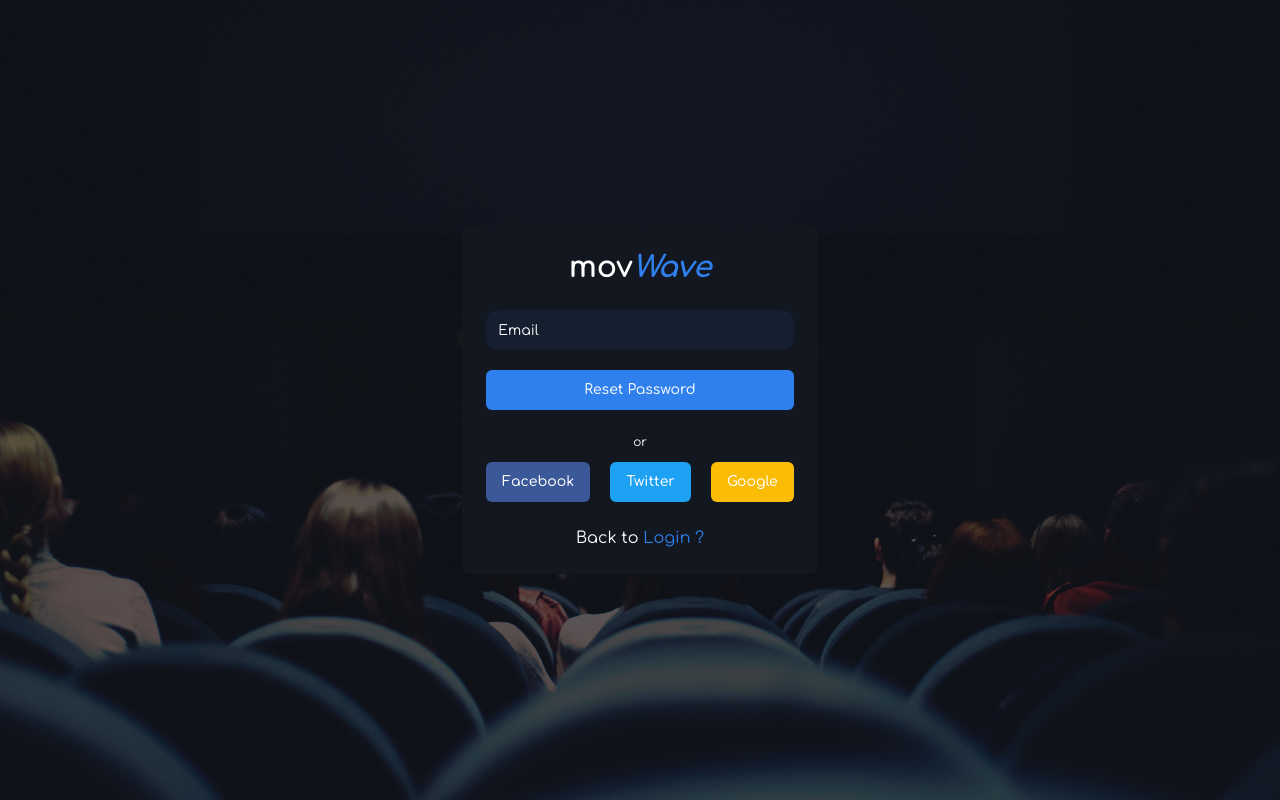
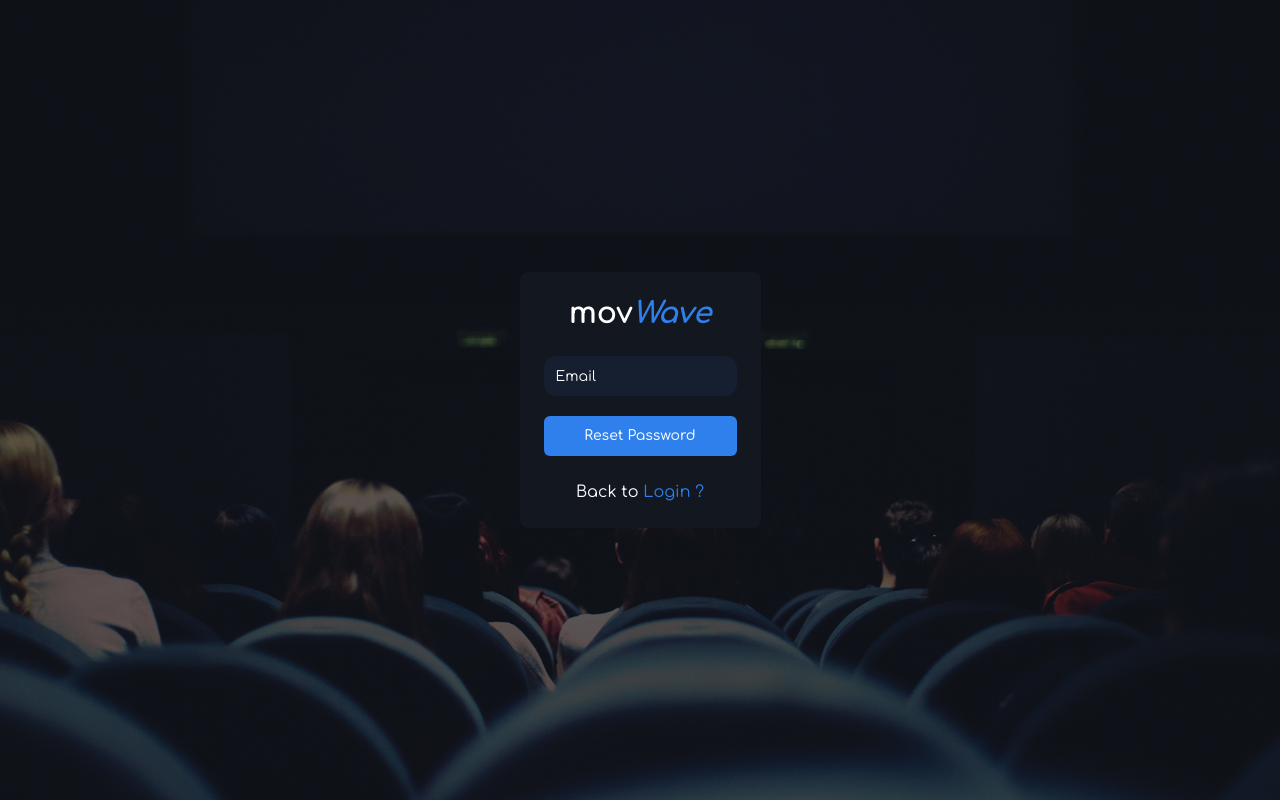
Before and after one commit to aayussraut/next-movWave, a Next.js app: page /auth/reset-password in a window 1280 px wide. Built offline with nearby package versions, Linux system fonts and the light colour scheme.

Commit message:
feat: Add showSocial props to show social button on  auth page

```diff
--- a/src/app/auth/login/page.tsx
+++ b/src/app/auth/login/page.tsx
@@ -9,6 +9,7 @@ export default function LoginPage() {
       backButtonHref="/auth/register"
       backButtonLabel="Don't have an account?"
       backButtonLinkLabel="Sign up!"
+      showSocial={true}
     >
       <LoginForm />
     </AuthWrapper>
--- a/src/app/auth/register/page.tsx
+++ b/src/app/auth/register/page.tsx
@@ -9,6 +9,7 @@ export default function RegisterPage() {
       backButtonHref="/auth/login"
       backButtonLabel="Already have an account?"
       backButtonLinkLabel="Sign in!"
+      showSocial={true}
     >
       <RegisterForm />
     </AuthWrapper>
--- a/src/components/card/auth-wrapper.tsx
+++ b/src/components/card/auth-wrapper.tsx
@@ -1,3 +1,4 @@
+import Link from "next/link";
 import { SocialButton } from "../button/social-button";
 import { Card, CardContent, CardFooter, CardHeader } from "../ui/card";
 
@@ -5,6 +6,7 @@ interface AuthWrapperProps {
   backButtonLabel: string;
   backButtonLinkLabel: string;
   backButtonHref: string;
+  showSocial?: boolean;
   children: React.ReactNode;
 }
 
@@ -12,22 +14,25 @@ export const AuthWrapper = ({
   backButtonLabel,
   backButtonLinkLabel,
   backButtonHref,
+  showSocial,
   children,
 }: AuthWrapperProps) => {
   return (
     <div className="flex justify-center items-center  bg-[url('/login-bg.jpg')] bg-cover bg-center h-screen ">
       <Card className="bg-[#131720] border-none text-white">
         <CardHeader>
-          <div className="text-3xl text-center">
+          <Link href="/" className="text-3xl text-center">
             <span className="text-white font-bold">mov</span>
             <span className="text-[#2f80ed] italic font-extrabold">Wave</span>
-          </div>
+          </Link>
         </CardHeader>
         <CardContent>{children}</CardContent>
-        <CardFooter className="flex flex-col gap-3">
-          <span className="text-xs ">or</span>
-          <SocialButton />
-        </CardFooter>
+        {showSocial && (
+          <CardFooter className="flex flex-col gap-3">
+            <span className="text-xs ">or</span>
+            <SocialButton />
+          </CardFooter>
+        )}
         <CardFooter>
           <div className=" w-full text-center">
             <span>
```
